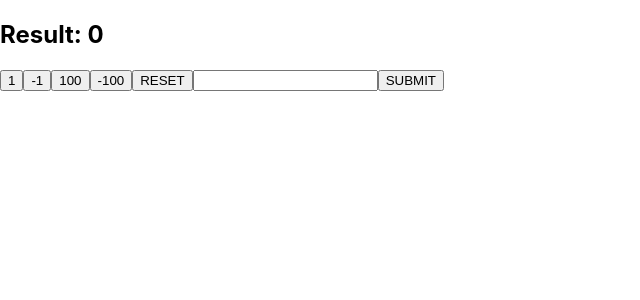
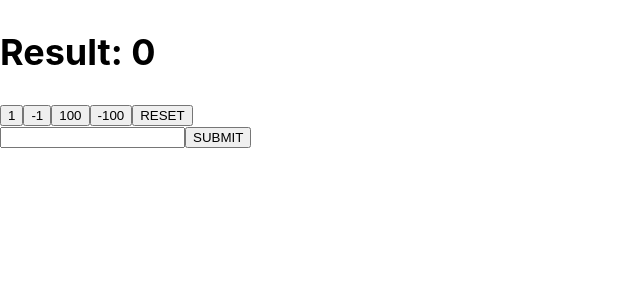
Before and after one commit to Chamomilla2205/counter-react-class, a React (Create React App) app: page / in a window 1280 px wide. Shown: the top 300 px of the page, without its empty margins (0-640 px from the left). Built offline with nearby package versions, Linux system fonts and the light colour scheme.

Commit message:
add components

```diff
--- a/src/Components/AllComponents/AllComponents.js
+++ b/src/Components/AllComponents/AllComponents.js
@@ -1,5 +1,7 @@
 import React, {Component} from 'react';
 import Buttons from "../Buttons/Buttons";
+import Result from "../Result/Result";
+import Input from "../Input/Input";
 
 class AllComponents extends Component {
     state = {result:0, inputValue: ''}
@@ -9,8 +11,6 @@ class AllComponents extends Component {
         let result = num1 + num;
         if (result < 0) {
             result = 0
-        } else {
-            result
         }
 
         this.setState({result});
@@ -52,14 +52,9 @@ class AllComponents extends Component {
 
         return (
             <div>
-                <h2>Result: {result}</h2>
-                <button onClick={() => this.onClickChange(1)}>1</button>
-                <button onClick={() => this.onClickChange(-1)}>-1</button>
-                <button onClick={() => this.onClickChange(100)}>100</button>
-                <button onClick={() => this.onClickChange(-100)}>-100</button>
-                <button onClick={() => this.onClickChange(-this.state.result)}>RESET</button>
-                    <input type="number"  name={'someNumber'} onChange={this.onClickNumChange} value={inputValue}/>
-                    <button onClick={this.onSubmit}>SUBMIT</button>
+                <h2><Result result = {result}/></h2>
+                <Buttons onClickChange = {this.onClickChange}/>
+                <Input onClickChangeNum = {this.onClickNumChange} inputValue = {inputValue} onSubmit = {this.onSubmit}/>
             </div>
         );
     }
--- a/src/Components/Buttons/Buttons.js
+++ b/src/Components/Buttons/Buttons.js
@@ -2,13 +2,14 @@ import React, {Component} from 'react';
 
 class Buttons extends Component {
     render() {
-        let {onClickChange} = this.props
+        let {onClickChange} = this.props;
         return (
             <div>
                 <button onClick={() => onClickChange(1)}>1</button>
                 <button onClick={() => onClickChange(-1)}>-1</button>
                 <button onClick={() => onClickChange(100)}>100</button>
                 <button onClick={() => onClickChange(-100)}>-100</button>
+                <button onClick={() => onClickChange(-this.state.result)}>RESET</button>
             </div>
         );
     }
--- /dev/null
+++ b/src/Components/Input/Input.js
@@ -0,0 +1,15 @@
+import React, {Component} from 'react';
+
+class Input extends Component {
+    render() {
+        let {onClickNumChange,inputValue,onSubmit} = this.props
+        return (
+            <div>
+                <input type="number"  name={'someNumber'} onChange={onClickNumChange} value={inputValue}/>
+                <button onClick={onSubmit}>SUBMIT</button>
+            </div>
+        );
+    }
+}
+
+export default Input;
--- /dev/null
+++ b/src/Components/Result/Result.js
@@ -0,0 +1,14 @@
+import React, {Component} from 'react';
+
+class Result extends Component {
+    render() {
+        let {result} = this.props
+        return (
+            <div>
+                <h2>Result: {result}</h2>
+            </div>
+        );
+    }
+}
+
+export default Result;
```
